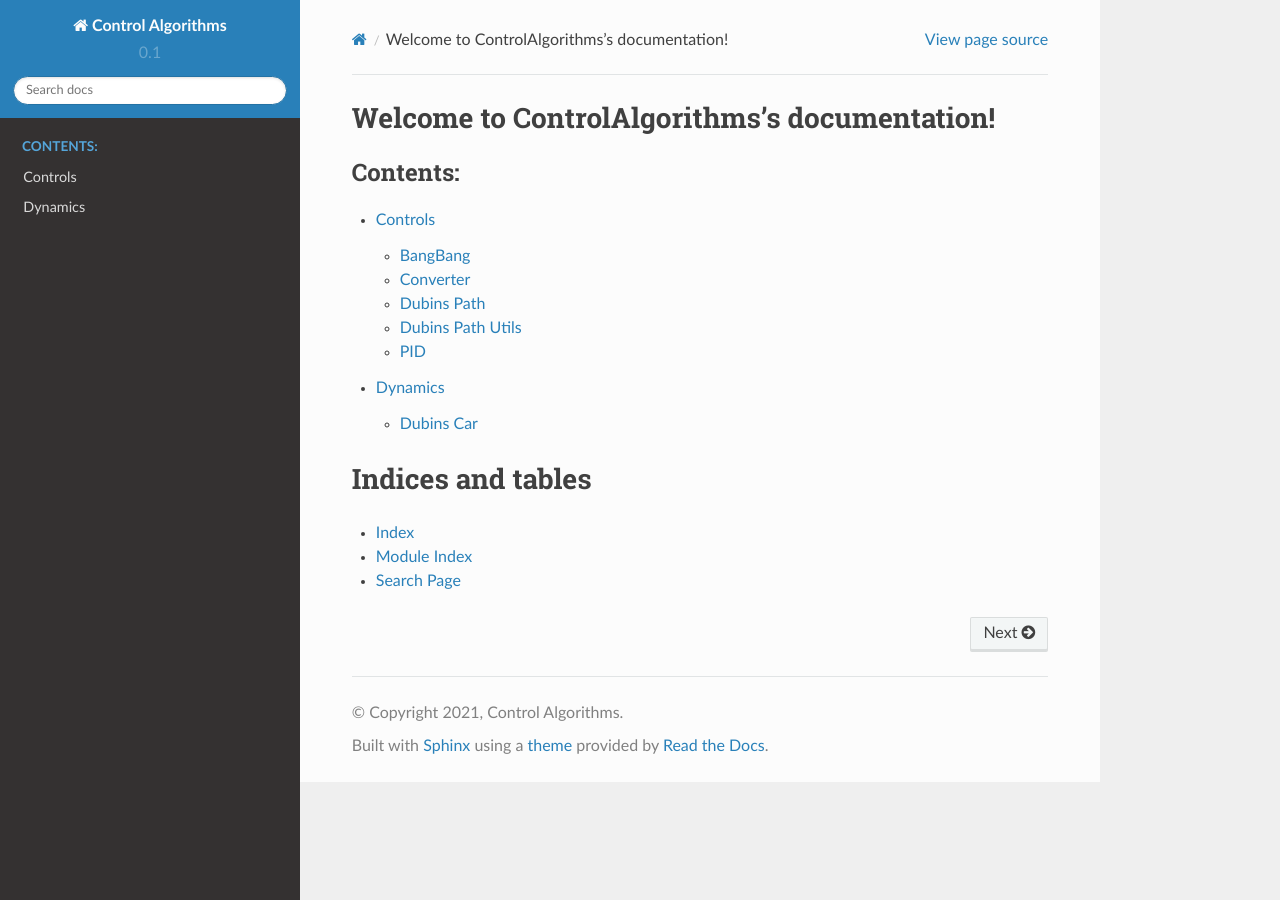
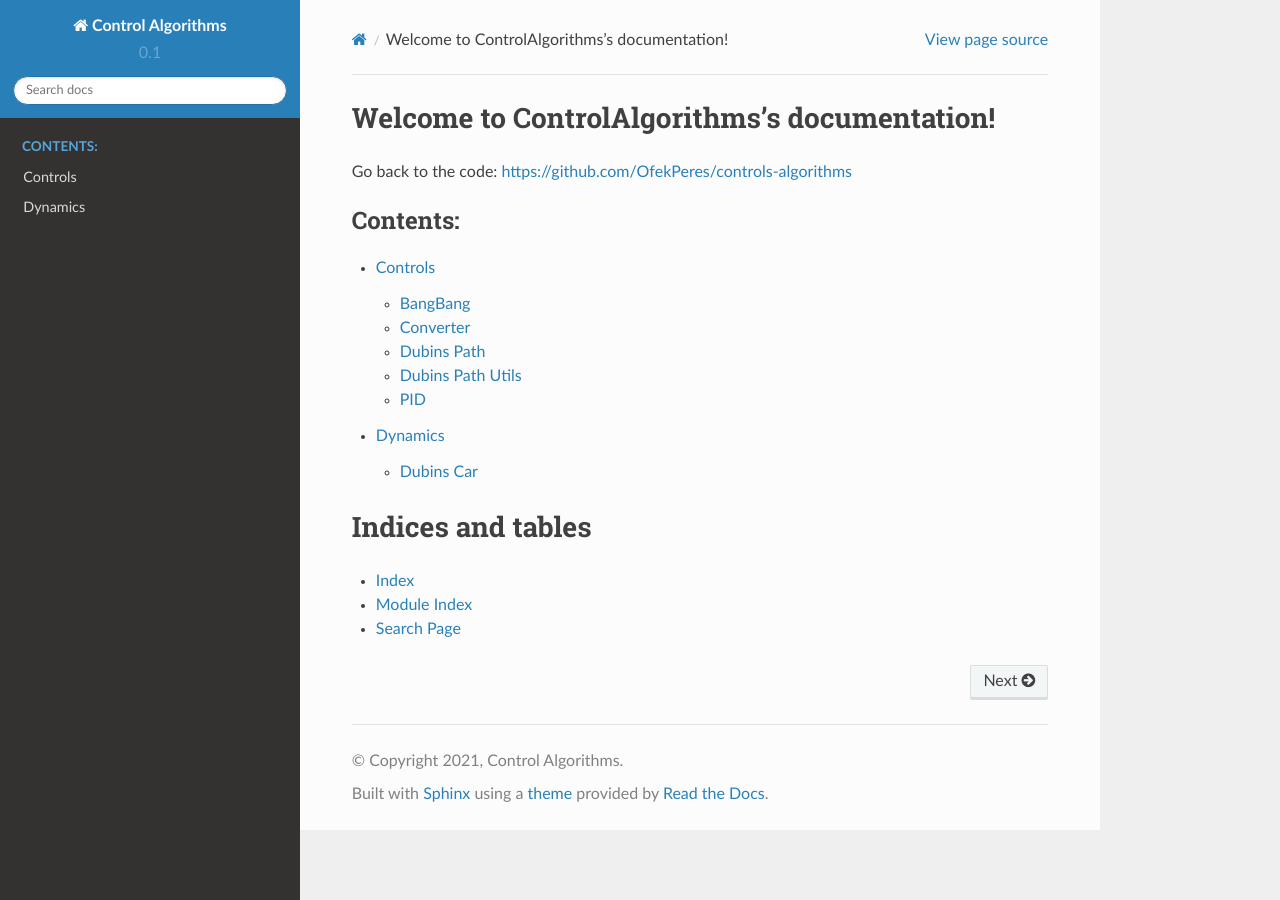
Before and after one commit to OfekPeres/controls-algorithms, a Sphinx documentation site: the page built from docs/index.rst, in a window 1280 px wide. Built offline with Sphinx 7.4.7 and the Read the Docs theme 2.0.0, drawn with Linux system fonts in a browser that asks for light colours.

Commit message:
updated readme, index.rst and gitignore

```diff
--- a/docs/index.rst
+++ b/docs/index.rst
@@ -1,5 +1,6 @@
 Welcome to ControlAlgorithms's documentation!
 =============================================
+Go back to the code: https://github.com/OfekPeres/controls-algorithms
 
 .. toctree::
    :maxdepth: 4
```
Also changed, not shown: README.md (+1 -0 lines), 1 other file.
